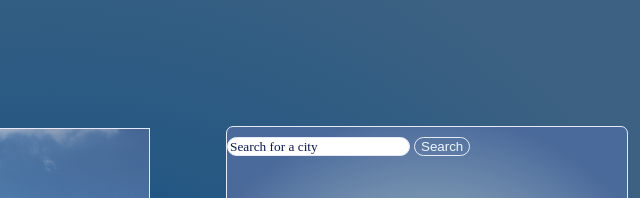
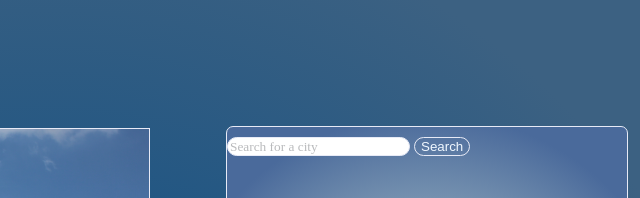
Before and after one commit to MariaPalamarchuk/project-weather-app, a plain HTML site: page index.html in a window 1280 px wide. Shown: the top 198 px of the page, 592-1232 px from the left. Drawn offline with nearby package versions, Linux system fonts and the light colour scheme; a web font is replaced by a local one.

Commit message:
Updated search input

```diff
--- a/style/weather.css
+++ b/style/weather.css
@@ -37,10 +37,11 @@ body {
 }
 ::placeholder {
   /* Chrome, Firefox, Opera, Safari 10.1+ */
-  color: #0a184e;
-  opacity: 1; /* Firefox */
+  color: #74767a;
+  opacity: 0.5; /* Firefox */
   font-family: "DynaPuff";
 }
+
 #searchForm {
   background: transparent;
   color: aliceblue;
```
